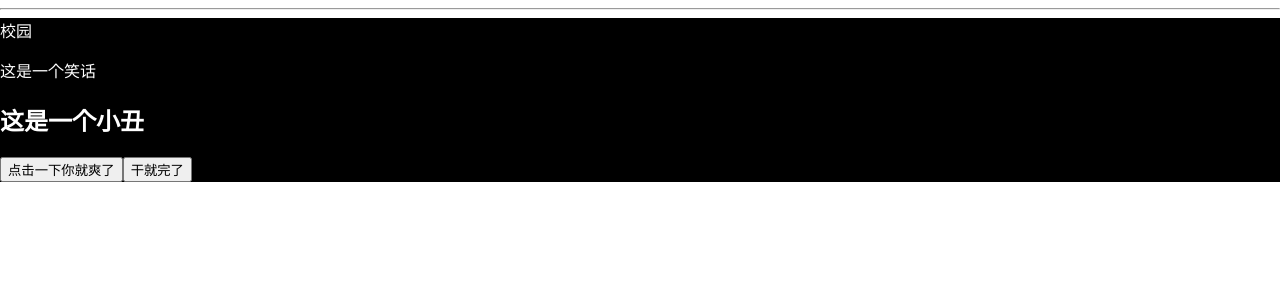
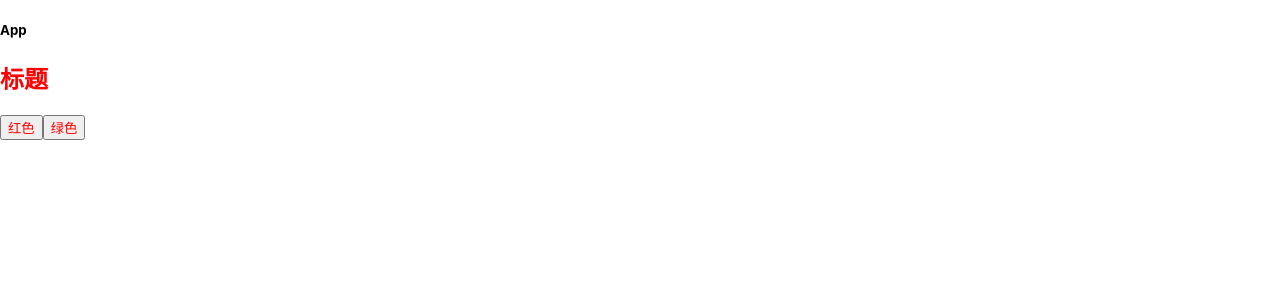
Before and after one commit to Ignorance-of-Dong/study-react, a React app: page / in a window 1280 px wide. Shown: the top 300 px of the page. Built offline with nearby package versions, Linux system fonts and the light colour scheme.

Commit message:
'状态提升和方法下方'

```diff
--- a/src/App.js
+++ b/src/App.js
@@ -2,85 +2,58 @@ import React, {Component} from 'react';
 import logo from './logo.svg';
 import './App.css';
 
-import Button, {Nav} from './Button';
+ class Button extends Component {
+   constructor(props) {
+      super(props);
+   }
 
-import Input from './Input';
 
-import Btn from './components/LikeButton/index'
+   render() {
+     var theme = this.props.theme;
+      return (
+        <div>
+          <button style={ {color : theme} } onClick={()=>this.props.handleClick('red')}>红色</button>
+          <button style={ {color : theme} } onClick={()=>this.props.handleClick('green')}>绿色</button>
+        </div>
+      )
+   }
+ }
 
-// 自定义组件 (类的方式)
-// class Nav extends Component {
-//   constructor() {
-//     super();
-//   }
-//   render() {
-//     return (
-//       <div style={ {color : "white" , background: 'black'} }>fan</div>
-//     )
-//   }
-// }
-
-// 自定义组件 （函数的方式）
-// const Button = function() {
-//   return (
-//     <button>来自button组件</button>
-//   )
-// }
-
-// function Fan() {
-//   return (
-//     <button>来自fan的组件</button>
-//   )
-// }
-
-// const Qiang = ()=> {
-//   return (
-//     <button>来自qiang的组件</button>
-//   )
-// }
+ class Title extends Component {
+   constructor(props) {
+      super(props);
+   }
+   render() {
+     var theme = this.props.theme
+     return (
+       <h2 style={ {color : theme} }>标题</h2>
+     )
+   }
+ }
 
 class App extends Component  {
-//   constructor() {
-//     super();
-    // this.state = {
-    //   like : false
-    // };
-  // }
-  // hanleClick() {
-    // this.setState(
-    //   {
-    //     like : !this.state.like
-    //   }
-    // )
-    // console.log('你在调用handleClick事件')
-  // }
+  constructor(props) {
+    super(props);
+    this.state = {
+      theme : 'red'
+    }
+  }
+
+  handleClick(color) {
+    console.log(color)
+    this.setState({
+      theme : color
+    })
+  }
+
   render() {
-    console.log('APP组件更新了')
     return (
-      <div>
-         {/* <Nav />
-         <Button></Button>
-         <Fan></Fan>
-         <Qiang></Qiang>
-        <button style="button" style={ this.state.like ? {color : "red"} : {color : 'black'}}
-          onClick={ ()=>this.hanleClick()}>
-          {this.state.like ? "已赞" : "喜欢"}
-        </button> */}
-        {/* <p onClick={()=>this.hanleClick()}>点击看this</p> */}
-
-        {/* <Input></Input> */}
-        {/* <Button></Button>
-        <Btn></Btn>
-        <p onClick={()=>this.setState({})}>点击更新App组件</p> */}
-        <hr />
-        <Nav title="校园">
-            <p>这是一个笑话</p>
-            <h2>这是一个小丑</h2>
-            <Button name="点击一下你就爽了"></Button>
-            <Button name="干就完了"></Button>
-        </Nav>
-      </div>
-    )
+        <div>
+          <h5>App</h5>
+          <Title theme={this.state.theme}></Title>
+          <Button theme={this.state.theme} handleClick={(color)=>this.handleClick(color)}></Button>
+        </div>
+    );
   }
 }
 
```
